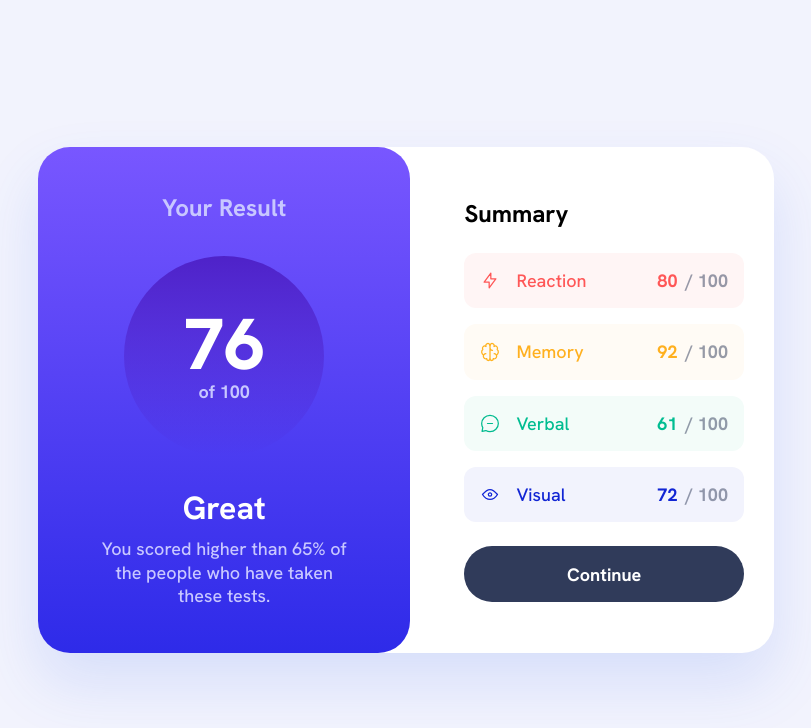
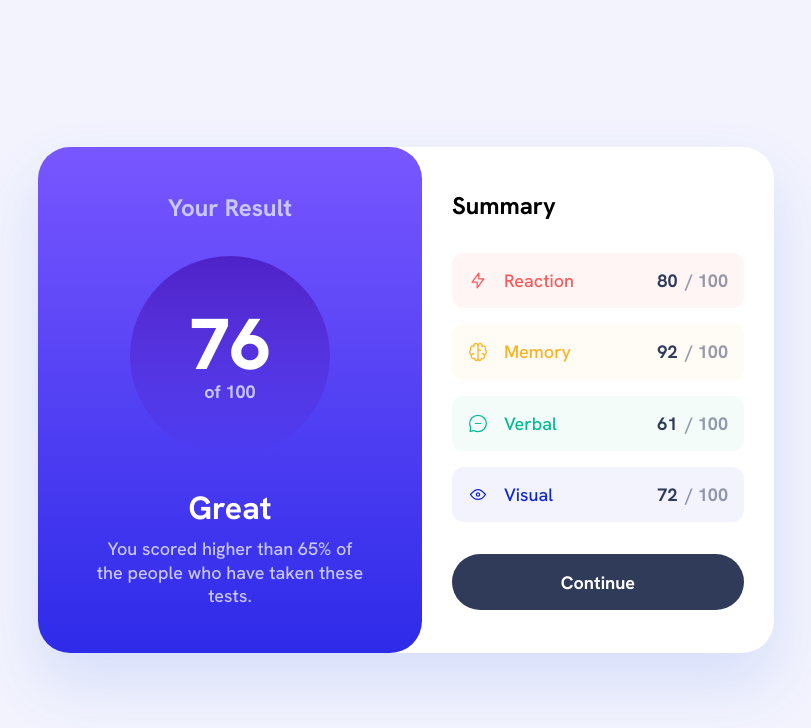
Before and after one commit to super7ramp/frontend-mentor, a React (Vite) app in the folder 12-results-summary-component/results-summary-component-react/: page / in a window 1280 px wide. Shown: the top 728 px of the page, without its empty margins (234-1045 px from the left). Built offline with nearby package versions, Linux system fonts and the light colour scheme.

Commit message:
Results summary component, React, more sizing fixes

```diff
--- a/12-results-summary-component/results-summary-component-react/src/components/ResultSummary.css
+++ b/12-results-summary-component/results-summary-component-react/src/components/ResultSummary.css
@@ -13,6 +13,7 @@
     .result-summary {
         flex-direction: row;
         align-items: center;
+        gap: 0;
         border-radius: 32px;
         min-height: auto;
     }
--- a/12-results-summary-component/results-summary-component-react/src/components/ScoreEntry.css
+++ b/12-results-summary-component/results-summary-component-react/src/components/ScoreEntry.css
@@ -39,10 +39,13 @@
     }
 }
 
+.score-entry__score {
+    color: var(--navy-950);
+}
+
 .score-entry__score::after {
     margin-left: var(--8px);
     content: "/ 100";
-    color: var(--navy-950);
     opacity: 50%;
 }
 
--- a/12-results-summary-component/results-summary-component-react/src/components/ScoreList.css
+++ b/12-results-summary-component/results-summary-component-react/src/components/ScoreList.css
@@ -9,6 +9,7 @@
 @media (min-width: 650px) {
     .score-list {
         padding: 30px;
+        gap: var(--32px);
     }
 
     .score-list__header {
```
